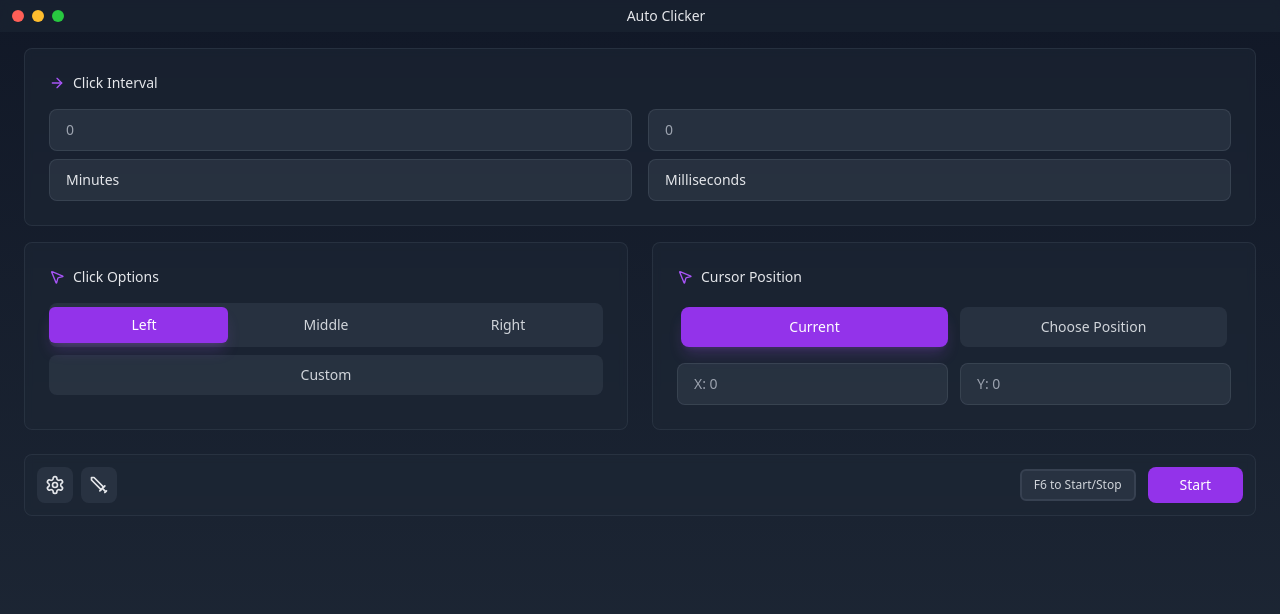
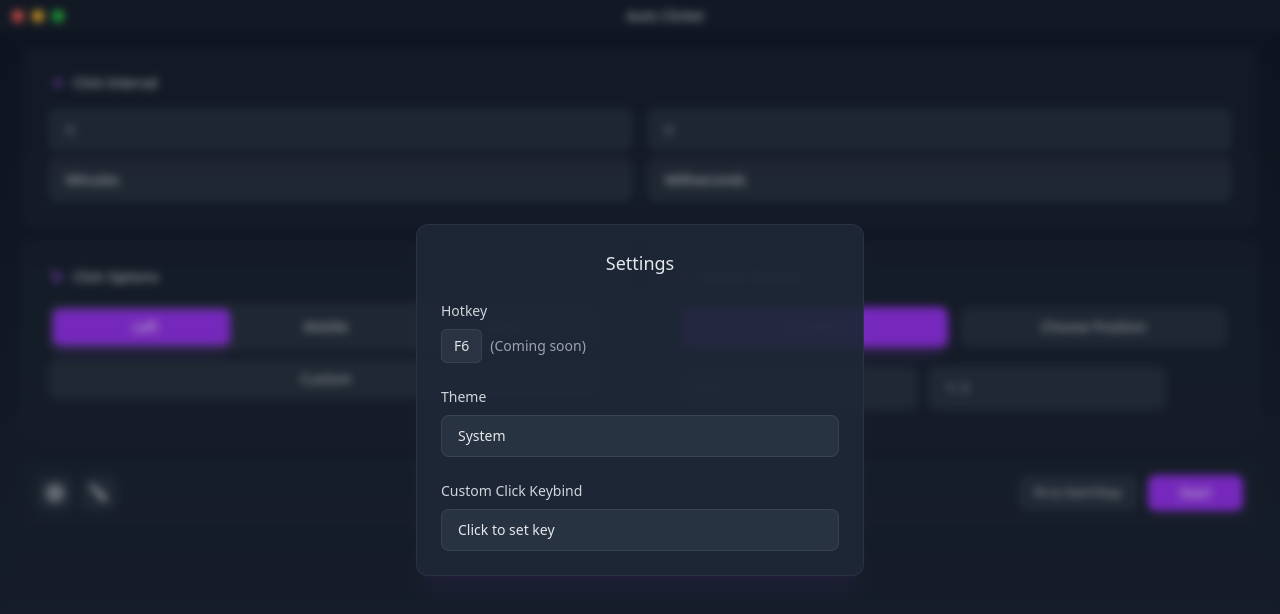
Before and after one commit to kauht/Clikr, a React (Vite) app: page / in a window 1280 px wide. Both pictures are taken after a click on the button 55 px from the left and 485 px from the top of the page. Shown: the top 614 px of the page. Built offline with nearby package versions, Linux system fonts and the light colour scheme.

Commit message:
UI additions/fixes

```diff
--- a/src/App.tsx
+++ b/src/App.tsx
@@ -1,31 +1,51 @@
-import { ArrowRight, MousePointer2, Settings as SettingsIcon, SwordIcon as Record } from 'lucide-react';
+import { getCurrentWindow } from '@tauri-apps/api/window';
+import { ArrowRight, MousePointer2, Settings as SettingsIcon, SwordIcon as Record, AppWindow } from 'lucide-react';
 import { useEffect, useState } from 'react';
 import "./App.css";
-
+import KInput from './components/kInput';
+import KSelect from './components/kSelect';
+import SettingsMenu from './components/SettingsMenu';
 
 function App() {
 
   const [intervalUnit1, setIntervalUnit1] = useState('Minutes');
   const [intervalUnit2, setIntervalUnit2] = useState('Milliseconds');
+  const [interval1, setInterval1] = useState('');
+  const [interval2, setInterval2] = useState('');
+  const [positionX, setPositionX] = useState('');
+  const [positionY, setPositionY] = useState('');
 
   const [clickType, setClickType] = useState('Left');
   const [positionType, setPositionType] = useState('Current');
   const [customKey, setCustomKey] = useState('');
   const [isCustomKeyModalOpen, setIsCustomKeyModalOpen] = useState(false);
+  const [isRunning, setIsRunning] = useState(false);
   const [hotkey] = useState('F6');
+  const [isSettingsOpen, setIsSettingsOpen] = useState(false);
 
   return (
     <div data-tauri-drag-region className="h-screen w-screen bg-gradient-to-b from-gray-900 to-gray-800">
+
+
+      {/* Nav Bar Section */}
       <div data-tauri-drag-region className="flex items-center h-8 px-3 bg-gray-800/50 backdrop-blur-sm">
         <div className="flex space-x-2">
-          <div className="w-3 h-3 rounded-full bg-[#FF5F57] hover:opacity-80 transition-opacity"></div>
-          <div className="w-3 h-3 rounded-full bg-[#FFBD2E] hover:opacity-80 transition-opacity"></div>
-          <div className="w-3 h-3 rounded-full bg-[#28C840] hover:opacity-80 transition-opacity"></div>
+          <div className="w-3 h-3 rounded-full bg-[#FF5F57] hover:opacity-80 transition-opacity" onClick={() => {
+            getCurrentWindow().close();
+          }}></div>
+          <div className="w-3 h-3 rounded-full bg-[#FFBD2E] hover:opacity-80 transition-opacity" onClick={() => {
+            getCurrentWindow().minimize();
+          }}></div>
+          <div className="w-3 h-3 rounded-full bg-[#28C840] hover:opacity-80 transition-opacity" onClick={() => {
+            getCurrentWindow().maximize();
+          }}></div>
         </div>
-        <div data-tauri-drag-region className="select-none m-auto text-sm font-medium text-gray-200">Auto Clicker</div>
+        <div data-tauri-drag-region className="select-none m-auto text-sm font-medium text-gray-200 ">Auto Clicker</div>
       </div>
       <div data-tauri-drag-region className="pt-4 w-full bg-transparent px-6 py-4">
 
+
+        {/* Click Interval Section */}
         <div data-tauri-drag-region className="bg-gray-800/50 backdrop-blur-sm p-6 rounded-lg border border-gray-700/50 mb-4 hover:border-gray-600/50 transition-colors">
           <h3 data-tauri-drag-region className="select-none text-sm font-medium text-gray-200 mb-4 flex items-center">
             <ArrowRight className="h-4 w-4 mr-2 text-purple-500" />
@@ -33,40 +53,26 @@ function App() {
           </h3>
           <div data-tauri-drag-region className="grid grid-cols-2 gap-4">
             <div className="space-y-2">
-              <input
-                type="text"
-                className="w-full bg-gray-700/50 border border-gray-600/50 rounded-lg px-4 py-2.5 text-sm text-gray-200 placeholder-gray-400 focus:outline-none focus:ring-2 focus:ring-purple-500/50 focus:border-purple-500/50 transition-all"
-                placeholder="0"
+              <KInput value={interval1} onChange={setInterval1} placeholder="0" />
+              <KSelect
+                value={intervalUnit1}
+                onChange={setIntervalUnit1}
+                options={['Minutes', 'Seconds', 'Hours']}
               />
-              <select
-                value={intervalUnit1}
-                onChange={(e) => setIntervalUnit1(e.target.value)}
-                className="w-full bg-gray-700/50 border border-gray-600/50 rounded-lg px-4 py-2.5 text-sm text-gray-200 focus:outline-none focus:ring-2 focus:ring-transparent focus:border-gray-600/50 transition-all appearance-none cursor-pointer"
-              >
-                <option>Minutes</option>
-                <option>Seconds</option>
-                <option>Hours</option>
-              </select>
             </div>
             <div className="space-y-2">
-              <input
-                type="text"
-                className="w-full bg-gray-700/50 border border-gray-600/50 rounded-lg px-4 py-2.5 text-sm text-gray-200 placeholder-gray-400 focus:outline-none focus:ring-2 focus:ring-purple-500/50 focus:border-purple-500/50 transition-all"
-                placeholder="0"
+              <KInput value={interval2} onChange={setInterval2} placeholder="0" />
+              <KSelect
+                value={intervalUnit2}
+                onChange={setIntervalUnit2}
+                options={['Milliseconds', 'Microseconds']}
               />
-              <select
-                value={intervalUnit2}
-                onChange={(e) => setIntervalUnit2(e.target.value)}
-                className="w-full bg-gray-700/50 border border-gray-600/50 rounded-lg px-4 py-2.5 text-sm text-gray-200 focus:outline-none focus:ring-2 focus:ring-transparent focus:border-gray-600/50 transition-all appearance-none cursor-pointer"
-              >
-                <option>Milliseconds</option>
-                <option>Microseconds</option>
-              </select>
             </div>
           </div>
         </div>
+        <div data-tauri-drag-region className="grid grid-cols-2 gap-6 mb-6">
 
-        <div data-tauri-drag-region className="grid grid-cols-2 gap-6 mb-6">
+
           {/* Click Options Section */}
           <div data-tauri-drag-region className="bg-gray-800/50 backdrop-blur-sm p-6 rounded-lg border border-gray-700/50 hover:border-gray-600/50 transition-colors">
             <h3 data-tauri-drag-region className="select-none text-sm font-medium text-gray-200 mb-4 flex items-center">
@@ -74,14 +80,14 @@ function App() {
               Click Options
             </h3>
             <div className="space-y-2">
-              <div className="relative flex bg-gray-700/50 rounded-lg p-1 w-full">
+              <div className="relative flex bg-gray-700/50 rounded-lg p-1.5 w-full">
                 <div
-                  className="select-none absolute h-[calc(100%-8px)] bg-purple-600 rounded-md transition-all duration-300 shadow-lg shadow-purple-500/20"
+                  className="select-none absolute h-[calc(100%-12px)] bg-purple-600 rounded-md transition-all duration-300 shadow-lg shadow-purple-500/20"
                   style={{
-                    width: 'calc(33.333% - 6px)',
-                    left: `${['Left', 'Middle', 'Right'].indexOf(clickType) * 33.333}%`,
-                    top: '4px',
-                    transform: `translateX(${['Left', 'Middle', 'Right'].indexOf(clickType) * 3}px)`,
+                    width: 'calc(33.333% - 8px)',
+                    left: `calc(${['Left', 'Middle', 'Right'].indexOf(clickType)} * 33.333% + 4px)`,
+                    top: '6px',
+                    transform: 'none',
                     display: clickType === 'Custom' ? 'none' : 'block'
                   }}
                 />
@@ -92,7 +98,7 @@ function App() {
                     className={`select-none flex-1 px-4 py-2 text-sm transition-all duration-200 relative z-10 ${clickType === type
                       ? 'text-white'
                       : 'text-gray-300 hover:text-gray-200'
-                    }`}
+                      }`}
                   >
                     {type}
                   </button>
@@ -103,10 +109,10 @@ function App() {
                   setClickType('Custom');
                   setIsCustomKeyModalOpen(true);
                 }}
-                className={`w-full px-4 py-2.5 text-sm rounded-lg transition-all duration-200 ${clickType === 'Custom'
+                className={`select-none w-full px-4 py-2.5 text-sm rounded-lg transition-all duration-200 ${clickType === 'Custom'
                   ? 'bg-purple-600 hover:bg-purple-500 text-white shadow-lg shadow-purple-500/20'
                   : 'bg-gray-700/50 text-gray-300 hover:bg-gray-600/50 hover:text-gray-200'
-                }`}
+                  }`}
               >
                 {customKey ? `Key: ${customKey}` : 'Custom'}
               </button>
@@ -119,35 +125,27 @@ function App() {
               <MousePointer2 className="h-4 w-4 mr-2 text-purple-500" />
               Cursor Position
             </h3>
-            <div data-tauri-drag-region className="space-y-3">
-              <div data-tauri-drag-region className="flex space-x-3 relative flex rounded-lg p-1 w-full">
+            <div data-tauri-drag-region className="select-none space-y-3">
+              <div data-tauri-drag-region className="flex space-x-3 p-1">
                 {['Current', 'Choose Position'].map((type) => (
                   <button
                     key={type}
                     onClick={() => setPositionType(type)}
                     className={`px-2 py-2.5 text-sm rounded-lg transition-all duration-200 hover:scale-105 flex-1 ${positionType === type
-                        ? 'bg-purple-600 hover:bg-purple-500 text-white shadow-lg shadow-purple-500/20'
-                        : 'bg-gray-700/50 text-gray-300 hover:bg-gray-600/50 hover:text-gray-200'
+                      ? 'bg-purple-600 hover:bg-purple-500 text-white shadow-lg shadow-purple-500/20'
+                      : 'bg-gray-700/50 text-gray-300 hover:bg-gray-600/50 hover:text-gray-200'
                       }`}
                   >
                     {type}
                   </button>
                 ))}
               </div>
-              <div data-tauri-drag-region className="grid grid-cols-2 gap-3">
+              <div data-tauri-drag-region className="flex space-x-3 p-1 ">
                 <div>
-                  <input
-                    type="text"
-                    className="select-none w-full bg-gray-700/50 border border-gray-600/50 rounded-lg px-4 py-2.5 text-sm text-gray-200 placeholder-gray-400 focus:outline-none focus:ring-2 focus:ring-purple-500/50 focus:border-purple-500/50 transition-all"
-                    placeholder="X: 0"
-                  />
+                  <KInput value={positionX} onChange={setPositionX} placeholder="X: 0" />
                 </div>
                 <div>
-                  <input
-                    type="text"
-                    className="select-none w-full bg-gray-700/50 border border-gray-600/50 rounded-lg px-4 py-2.5 text-sm text-gray-200 placeholder-gray-400 focus:outline-none focus:ring-2 focus:ring-purple-500/50 focus:border-purple-500/50 transition-all"
-                    placeholder="Y: 0"
-                  />
+                  <KInput value={positionY} onChange={setPositionY} placeholder="Y: 0" />
                 </div>
               </div>
             </div>
@@ -157,7 +155,10 @@ function App() {
         {/* Controls Section */}
         <div data-tauri-drag-region className="flex justify-between items-center bg-gray-800/50 backdrop-blur-sm rounded-lg p-3 border border-gray-700/50">
           <div data-tauri-drag-region className="flex space-x-2">
-            <button className="bg-gray-700/50 hover:bg-gray-600/50 text-gray-200 p-2 rounded-lg transition-all duration-200 hover:scale-105">
+            <button
+              onClick={() => setIsSettingsOpen(true)}
+              className="bg-gray-700/50 hover:bg-gray-600/50 text-gray-200 p-2 rounded-lg transition-all duration-200 hover:scale-105"
+            >
               <SettingsIcon className="h-5 w-5" />
             </button>
             <button className="bg-gray-700/50 hover:bg-gray-600/50 text-gray-200 p-2 rounded-lg transition-all duration-200 hover:scale-105">
@@ -169,8 +170,26 @@ function App() {
             <span className="select-none text-xs text-gray-300 bg-gray-700/50 px-3 py-1.5 border-2 border-gray-700 rounded-md font-medium border-width: 1px">
               {hotkey} to Start/Stop
             </span>
-            <button className="bg-purple-600 hover:bg-purple-500 text-white px-8 py-2 rounded-lg font-medium text-sm transition-all duration-200 hover:scale-105 hover:shadow-lg hover:shadow-purple-500/20">
-              Start
+            <button
+              onClick={() => setIsRunning(!isRunning)}
+              className={`
+                select-none relative overflow-hidden
+                ${isRunning ? 'bg-red-600 hover:bg-red-500' : 'bg-purple-600 hover:bg-purple-500'}
+                text-white px-8 py-2 rounded-lg font-medium text-sm
+                transition-all duration-300 ease-out
+                transform hover:scale-105 active:scale-95
+                hover:shadow-xl ${isRunning ? 'hover:shadow-red-500/20' : 'hover:shadow-purple-500/30'}
+                before:absolute before:inset-0
+                before:bg-gradient-to-r
+                ${isRunning
+                  ? 'before:from-red-500/0 before:via-red-300/5 before:to-red-500/0'
+                  : 'before:from-purple-500/0 before:via-purple-300/10 before:to-purple-500/0'}
+                before:translate-x-[-200%] hover:before:translate-x-[200%]
+                before:transition-transform before:duration-1000 before:ease-out
+                ${isRunning ? 'animate-[pulse_2s_ease-in-out_infinite]' : ''}
+              `}
+            >
+              <span className="relative z-10 inline-flex items-center"> {isRunning ? 'Stop' : 'Start'} </span>
             </button>
           </div>
         </div>
@@ -178,6 +197,12 @@ function App() {
 
 
       </div>
+      <SettingsMenu
+        isOpen={isSettingsOpen}
+        onClose={() => setIsSettingsOpen(false)}
+        customKey={customKey}
+        setIsCustomKeyModalOpen={setIsCustomKeyModalOpen}
+      />
     </div>
   );
 }
--- /dev/null
+++ b/src/components/SettingsMenu.tsx
@@ -0,0 +1,89 @@
+import { X } from 'lucide-react';
+import { useEffect, useRef } from 'react';
+
+interface SettingsMenuProps {
+  isOpen: boolean;
+  onClose: () => void;
+  customKey?: string;
+  setIsCustomKeyModalOpen: (isOpen: boolean) => void;
+}
+
+const SettingsMenu = ({ isOpen, onClose, customKey, setIsCustomKeyModalOpen }: SettingsMenuProps) => {
+  const menuRef = useRef<HTMLDivElement>(null);
+
+  useEffect(() => {
+    const handleClickOutside = (event: MouseEvent) => {
+      if (menuRef.current && !menuRef.current.contains(event.target as Node)) {
+        onClose();
+      }
+    };
+
+    if (isOpen) {
+      document.addEventListener('mousedown', handleClickOutside);
+    }
+
+    return () => {
+      document.removeEventListener('mousedown', handleClickOutside);
+    };
+  }, [isOpen, onClose]);
+
+  if (!isOpen) return null;
+
+  return (
+    <div className="fixed inset-0 flex items-center justify-center bg-black/20 backdrop-blur-sm z-50">
+      <div
+        ref={menuRef}
+        className="
+          bg-gray-800/90 backdrop-blur-md
+          w-[90%] max-w-md
+          rounded-xl
+          border border-gray-700/50
+          shadow-xl shadow-purple-500/5
+          p-6
+          transform transition-all duration-200
+          animate-in fade-in slide-in-from-bottom-4
+        "
+      >
+        <div className="flex justify-center items-center mb-6">
+          <h2 className="text-lg font-medium text-gray-200">Settings</h2>
+        </div>
+
+        <div className="space-y-6">
+          {/* Hotkey Settings */}
+          <div className="space-y-2">
+            <label className="block text-sm font-medium text-gray-300">Hotkey</label>
+            <div className="flex items-center space-x-2">
+              <div className="bg-gray-700/50 px-3 py-1.5 rounded-md text-sm text-gray-200 border border-gray-600/50">
+                F6
+              </div>
+              <span className="text-sm text-gray-400">(Coming soon)</span>
+            </div>
+          </div>
+
+          {/* Theme Settings */}
+          <div className="space-y-2">
+            <label className="block text-sm font-medium text-gray-300">Theme</label>
+            <select className="w-full bg-gray-700/50 border border-gray-600/50 rounded-lg px-4 py-2.5 text-sm text-gray-200 focus:outline-none focus:ring-2 focus:ring-transparent focus:border-gray-600/50 transition-all appearance-none cursor-pointer">
+              <option>System</option>
+              <option>Dark</option>
+              <option>Light</option>
+            </select>
+          </div>
+
+          {/* Custom Click Keybind */}
+          <div className="space-y-2">
+            <label className="block text-sm font-medium text-gray-300">Custom Click Keybind</label>
+            <button
+              className="w-full bg-gray-700/50 border border-gray-600/50 rounded-lg px-4 py-2.5 text-sm text-gray-200 hover:bg-gray-600/50 transition-all cursor-pointer text-left"
+              onClick={() => setIsCustomKeyModalOpen(true)}
+            >
+              {customKey || 'Click to set key'}
+            </button>
+          </div>
+        </div>
+      </div>
+    </div>
+  );
+};
+
+export default SettingsMenu;
--- /dev/null
+++ b/src/components/kInput.tsx
@@ -0,0 +1,27 @@
+interface KInputProps {
+  value: string;
+  onChange: (value: string) => void;
+  placeholder?: string;
+  type?: string;
+  className?: string;
+}
+
+function KInput({
+  value,
+  onChange,
+  placeholder = '0',
+  type = 'text',
+  className = ''
+}: KInputProps) {
+  return (
+    <input
+      type={type}
+      value={value}
+      onChange={(e) => onChange(e.target.value)}
+      className={`select-none w-full bg-gray-700/50 border border-gray-600/50 rounded-lg px-4 py-2.5 text-sm text-gray-200 placeholder-gray-400 focus:outline-none focus:ring-2 focus:ring-gray-600/50 focus:border-transparent transition-all ${className}`}
+      placeholder={placeholder}
+    />
+  )
+}
+
+export default KInput;
--- /dev/null
+++ b/src/components/kSelect.tsx
@@ -0,0 +1,27 @@
+interface KSelectProps {
+  value: string;
+  onChange: (value: string) => void;
+  options: string[];
+  className?: string;
+}
+
+function KSelect({
+  value,
+  onChange,
+  options,
+  className = ''
+}: KSelectProps) {
+  return (
+    <select
+      value={value}
+      onChange={(e) => onChange(e.target.value)}
+      className={`select-none w-full bg-gray-700/50 border border-gray-600/50 rounded-lg px-4 py-2.5 text-sm text-gray-200 focus:outline-none focus:ring-2 focus:ring-transparent focus:border-gray-600/50 transition-all appearance-none cursor-pointer ${className}`}
+    >
+      {options.map((option) => (
+        <option key={option}>{option}</option>
+      ))}
+    </select>
+  )
+}
+
+export default KSelect;
```
Also changed, not shown: 1 other file (tests, documents, lock files or other folders).
